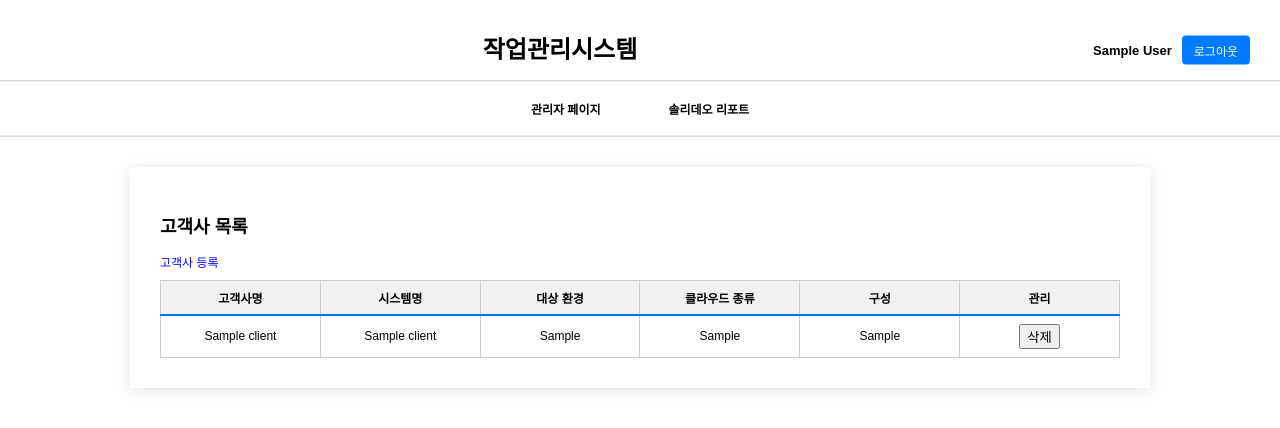
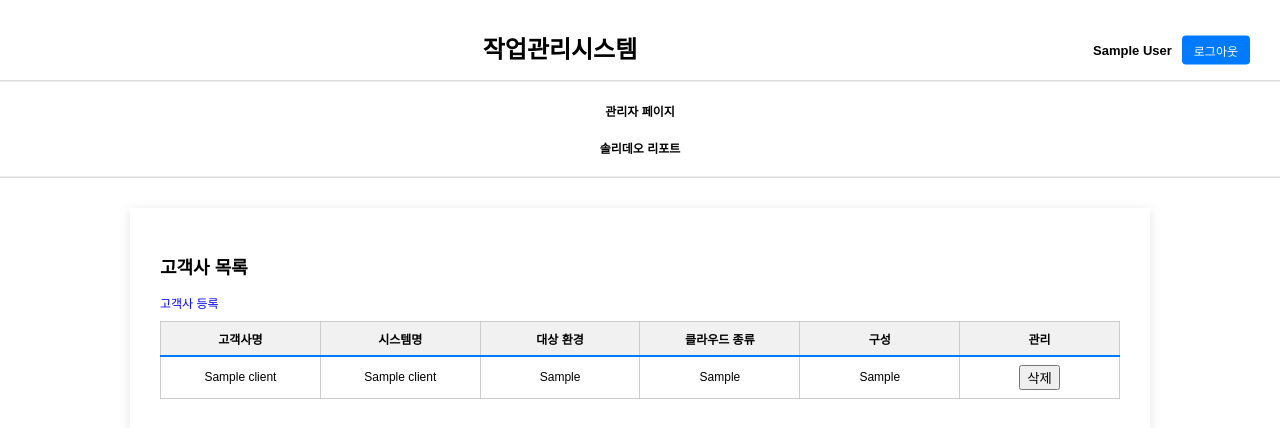
Before and after one commit to jinho-22/report_system, a FastAPI app: page /client in a window 1280 px wide. Shown: the top 428 px of the page. Run offline with FastAPI, Linux system fonts and the light colour scheme; the visitor is signed in with stand-in values (Sample User, id 1); tables that the repository leaves empty hold one stand-in row (values such as "Sample post").

Commit message:
2025-08-14 var5

```diff
--- a/static/style.css
+++ b/static/style.css
@@ -593,17 +593,28 @@ body>div>div>div.download-link>a {
     display: flex; align-items: center; gap: 10px;
   }
 
-  /* --- 내비게이션 --- */
   nav {
-    display: flex; justify-content: center; gap: 40px; padding: 10px 0;
-    background: #fff; border-top: 1px solid #eee; border-bottom: 1px solid #eee;
-    position: relative; z-index: 10;
+    display: block;
+    background: #fff;
+    border-top: 1px solid #eee;
+    border-bottom: 1px solid #eee;
+    padding: 8px 12px;
   }
-  nav .menu-item { position: relative; }
-  nav > .menu-item > a {
-    color: var(--primary); font-weight: 700; padding: 8px 14px; border-radius: 6px; display: inline-block;
+  nav .menu-item {
+    display: block;
+    margin: 4px 0;
   }
-  nav > .menu-item > a:hover { background: #f0f8ff; }
+  nav .menu-item a {
+    display: block;
+    padding: 8px 10px;
+    color: var(--primary);
+    font-weight: 600;
+    text-decoration: none;
+    border-radius: 4px;
+  }
+  nav .menu-item a:hover {
+    background: #f0f8ff;
+  }
   .submenu {
     display: none; position: absolute; top: 100%; left: 0;
     background: #fff; border: 1px solid #ccc; border-radius: 6px; min-width: 160px;
@@ -641,4 +652,26 @@ body>div>div>div.download-link>a {
   .top-bar h1 { font-size: 16px; }
   .header a { font-size: 11px; padding: 5px 8px; }
   .form-row input, .form-row select, .form-row textarea { font-size: 14px; }
+  nav {
+    display: block;
+    background: #fff;
+    border-top: 1px solid #eee;
+    border-bottom: 1px solid #eee;
+    padding: 8px 12px;
+  }
+  nav .menu-item {
+    display: block;
+    margin: 4px 0;
+  }
+  nav .menu-item a {
+    display: block;
+    padding: 8px 10px;
+    color: var(--primary);
+    font-weight: 600;
+    text-decoration: none;
+    border-radius: 4px;
+  }
+  nav .menu-item a:hover {
+    background: #f0f8ff;
+  }
 }
--- a/templates/layout/header.html
+++ b/templates/layout/header.html
@@ -3,7 +3,7 @@
 
 <head>
   <meta charset="UTF-8">
-   <meta name="viewport" content="width=device-width, initial-scale=1">
+
   <title>MSP 작업관리 시스템</title>
   <link rel="stylesheet" href="/static/style.css">
 </head>
```
